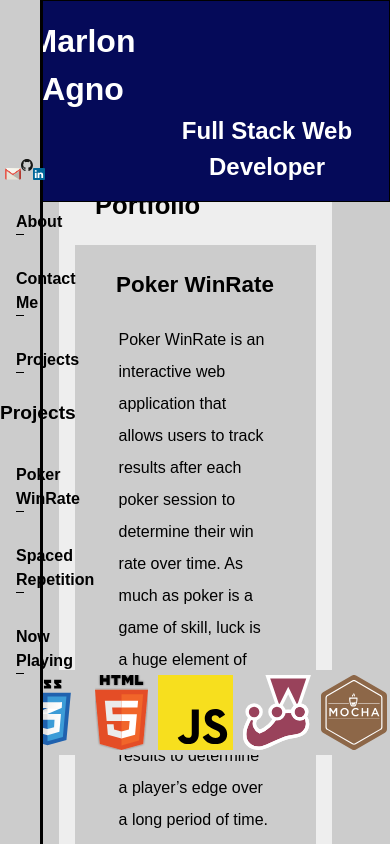
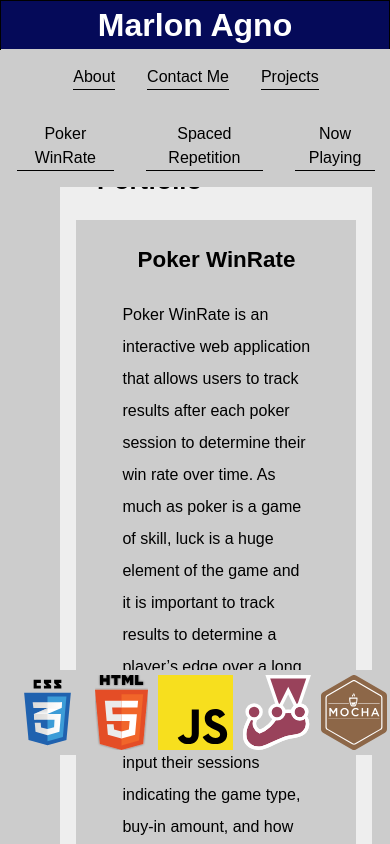
Before and after one commit to mdagno/portfolio, a React (Create React App) app: page /projects in a window 390 px wide. Shown: the top 844 px of the page. Built offline with nearby package versions, Linux system fonts and the light colour scheme; a web font is replaced by a local one.

Commit message:
mobile styling

```diff
--- a/src/App.js
+++ b/src/App.js
@@ -61,8 +61,8 @@ class App extends React.Component {
       classNames="my-node"
       >
       <div className="App">
-        <Header />
-        <NavBar location={this.state}/>
+        <Header location={this.state.location}/>
+
         <Switch>
           <Route exact path="/" component={Bio} />
           <Route path="/projects" component={Portfolio} />
--- a/src/components/Bio/Bio.css
+++ b/src/components/Bio/Bio.css
@@ -1,12 +1,12 @@
 #about-me {
-  width: 80%;
+  width: 90%;
   margin: 1em;
   padding: 1em;
   margin-left: auto;
   margin-right: auto;
   background-color: #ccc;
   height: auto;
-  margin-top: 150px;
+  margin-top: 100px;
   border-radius: 3px;
 }
 
@@ -17,7 +17,9 @@
 
 @media only screen and (min-device-width: 768px){
   #about-me {
-    width: 50%;
+    width: 70%;
+    margin-left: 20.5%;
+    margin-right: auto;
+    margin-top: 125px;
   }
-
 }
--- a/src/components/Contact/Contact.css
+++ b/src/components/Contact/Contact.css
@@ -8,3 +8,11 @@
   margin-top: 150px;
   border-radius: 3px;
 }
+
+@media screen and (min-width: 768px) {
+  #contact-info {
+    margin-left: 20.5%;
+    margin-right: auto;
+    margin-top: 125px;
+  }
+}
--- a/src/components/Header/Header.css
+++ b/src/components/Header/Header.css
@@ -1,7 +1,6 @@
 header {
   position: fixed;
   text-align: center;
-  padding: 1em;
   border: 1px solid black;
   width: 100%;
   top: 0;
@@ -11,9 +10,22 @@ header {
 }
 
 header h1 {
-  margin-right: 7em;
+  padding: 0;
+  margin: 0;
 }
 
 header h2 {
-  margin-left: 6em;
+  display: none;
 }
+
+@media screen and (min-width: 768px) {
+  header h1 {
+    margin-right: 20em;
+  }
+
+  header h2 {
+    margin-right: 17em;
+    display: block;
+  }
+
+}
--- a/src/components/Header/Header.js
+++ b/src/components/Header/Header.js
@@ -2,12 +2,14 @@ import React from 'react';
 import './Header.css';
 import { Link } from 'react-router-dom';
 import { CSSTransiton } from 'react-transition-group';
+import NavBar from '../NavBar/NavBar';
 
-function Header() {
+function Header(props) {
   return (
     <header>
       <h1 id="name">Marlon Agno</h1>
       <h2>Full Stack Web Developer</h2>
+      <NavBar location={props.location}/>
     </header>
   )
 }
--- a/src/components/NavBar/NavBar.css
+++ b/src/components/NavBar/NavBar.css
@@ -1,3 +1,70 @@
+  .navbar {
+    position: fixed;
+    display: flex;
+    flex-direction: column;
+    width: 100%;
+    margin: 0;
+    padding: 0;
+    z-index: 12;
+  }
+
+  .navLinks {
+    padding: 0;
+    margin: 0;
+    list-style: none;
+    display: flex;
+    justify-content: center;
+    background-color: #ccc;
+  }
+
+  .navLinks a {
+    text-decoration: none;
+    margin: 1em;
+    color: black;
+  }
+
+  .navLinks a:visited {
+    color: black;
+  }
+
+  .navbar a {
+    font-weight: 500;
+    color: black;
+  }
+
+  .navbar a:hover {
+    font-size: 1.08em;
+    color: blue;
+  }
+
+  .navbar li {
+    border-bottom: 1px solid black;
+  }
+
+  .icon-links {
+    display: flex;
+    flex-direction: column;
+    display: none;
+  }
+
+  .icon-links img {
+    height: 30px;
+    margin: 5px;
+  }
+
+navbar {
+  width: 220px;
+  transform: translateX(-220px);
+  transition: transform 400ms ease-in;
+}
+#navbar.slideIn {
+  transform: translateX(0);
+}
+#navbar.slideOut {
+  transform: translateX(-220px);
+}
+
+@media screen and (min-width: 768px) {
   .navbar {
     margin-top: -150px;
     position: fixed;
@@ -31,7 +98,7 @@
 }
 
 .navbar a {
-  font-weight: 800;
+  font-weight: 500;
 }
 
 .navbar a:hover {
@@ -45,6 +112,7 @@
 
 .icon-links {
   display: flex;
+  flex-direction: row;
   justify-content: center;
 }
 
@@ -64,3 +132,4 @@ navbar {
 #navbar.slideOut {
   transform: translateX(-220px);
 }
+}
--- a/src/components/NavBar/NavBar.js
+++ b/src/components/NavBar/NavBar.js
@@ -18,7 +18,7 @@ export default class NavBar extends React.Component {
           <li>Contact Me</li>
         </Link>
         <Link to="/projects">
-          <li styles={this.props.location.location==='/projects' ? 'font-size: 200px;' : null}>Projects</li>
+          <li>Projects</li>
         </Link>
       </ul>
     )
@@ -29,7 +29,7 @@ export default class NavBar extends React.Component {
       }
     }
   render() {
-    console.log(this.props.location.location)
+    console.log(this.props.location)
     return (
       <nav className="navbar" style={this.navBarHeight()}>
         <div className="icon-links">
@@ -44,7 +44,7 @@ export default class NavBar extends React.Component {
           </a>
         </div>
         {this.renderNavLinks()}
-        {this.props.location.location === "/projects" ? <ProjectNav /> : null}
+        {this.props.location === "/projects" ? <ProjectNav /> : null}
       </nav>
     )
   }
--- a/src/components/Portfolio/Portfolio.css
+++ b/src/components/Portfolio/Portfolio.css
@@ -1,12 +1,12 @@
 #portfolio {
-  width: 80%;
+  width: 90%;
   margin: 1em;
   padding: 1em;
   margin-left: auto;
   margin-right: auto;
   background-color: #eee;
   overflow: auto;
-  margin-top: 150px;
+  margin-top: 200px;
   border-radius: 3px;
 }
 
@@ -36,12 +36,10 @@
 
 #poker-winrate {
   background-color: #ccc;
-  height: 1000px;
 }
 
 #spaced-repetition {
   background-color: #ccc;
-  height: 1000px;
 }
 
 #now-playing{
@@ -51,7 +49,8 @@
 
 .project-buttons {
   display: flex;
-  justify-content: space-evenly;
+  flex-direction: column;
+  text-align: center;
 }
 
 .project-buttons button {
@@ -93,7 +92,93 @@
 
 @media only screen and (min-device-width: 768px){
   #portfolio {
-    width: 70%;
+    width: 80%;
+    margin: 1em;
+    padding: 1em;
+    margin-left: 15.5%;
+    background-color: #eee;
+    overflow: auto;
+    margin-top: 125px;
+    border-radius: 3px;
   }
 
+  .project-title {
+    padding: 1em;
+    text-align: center;
+    font-size: 1.4em;
+  }
+
+  .project-description {
+    padding: 0 2em 2em 2em;
+    line-height: 2em;
+    width: 90%;
+    margin-left: auto;
+    margin-right: auto;
+  }
+
+  #projects {
+    overflow: auto;
+  }
+
+  #portfolio ul {
+    list-style: none;
+    margin: 0;
+    padding: 0;
+  }
+
+  #poker-winrate {
+    background-color: #ccc;
+  }
+
+  #spaced-repetition {
+    background-color: #ccc;
+  }
+
+  #now-playing{
+    background-color: #ccc;
+    margin-bottom: 100px;
+  }
+
+  .project-buttons {
+    display: flex;
+    flex-direction: row;
+    justify-content: space-evenly;
+  }
+
+  .project-buttons button {
+    margin: 10px;
+    width: 150px;
+    height: 2.5em;
+    border-radius: 5px;
+  }
+
+  .app-screenshot {
+    width: 80%;
+    height: auto;
+    margin-top: 1em;
+    margin-left: auto;
+    margin-right: auto;
+  }
+
+  .main-image {
+    width: 80%;
+    height: auto;
+    margin-left: auto;
+    margin-right: auto;
+  }
+
+  .thumbnail-images {
+    display: flex;
+    justify-content: space-evenly;
+    margin-top: 10px;
+  }
+
+  .thumbnail-image {
+    height: 125px;
+    width: auto;
+  }
+
+  .thumbnail-image:hover {
+    cursor: pointer;
+  }
 }
--- a/src/components/ProjectNav/ProjectNav.css
+++ b/src/components/ProjectNav/ProjectNav.css
@@ -5,15 +5,12 @@
   margin-left: auto;
   margin-right: auto;
   display: flex;
-  flex-direction: column;
+  justify-content: center;
   margin: 0;
   background-color: #ccc;
 }
 
-.project-links h4 {
-  margin: 0.5em  0 1em;
-  font-size: 1.2em;
-}
+
 
 /* .project-links a {
   background-color: white;
@@ -27,20 +24,18 @@
   cursor: pointer;
 }
 
+.project-links h4 {
+  display: none;
+}
 
-/* .my-node-enter-active {
-  opacity: 1;
-  transform: translateX(100%);
-  transition: transform 400ms ease-in;
+
+@media screen and (min-width: 768px) {
+  .project-links h4 {
+    margin: 0.5em  0 1em;
+    font-size: 1.2em;
+  }
+
+  .project-links {
+    flex-direction: column;
+  }
 }
-.my-node-exit {
-  opacity: 1;
-  transform: translateX(100%);
-  transition: transform 400ms ease-in;
-}
-.my-node-exit-active {
-  opacity: 0;
-  transition: opacity 200ms linear;
-  transform: translateY(50px);
-  transition: transform 400ms ease-in;
-} */
--- a/src/components/ProjectNav/ProjectNav.js
+++ b/src/components/ProjectNav/ProjectNav.js
@@ -15,11 +15,11 @@ export default class ProjectNav extends React.Component {
 
   renderProjectLinks = () => {
     const projects = ['Poker WinRate', 'Spaced Repetition', 'Now Playing']
-
+    console.log(window.innerWidth < 768)
     return projects.map((project, index) => {
       return (
         <li key={index}>
-        <ScrollLink activeClass="active" to={project.toLowerCase().replace(" ", "-")} spy={true} smooth={true} offset={-100} duration={500}>{project}</ScrollLink>
+        <ScrollLink activeClass="active" to={project.toLowerCase().replace(" ", "-")} spy={true} smooth={true} offset={(window.innerWidth < 768) ? -175 : -150} duration={500}>{project}</ScrollLink>
         </li>
       )
     })
```
Also changed, not shown: src/index.css (line endings or trailing spaces). Lines whose indentation alone changed are shown as unchanged.
